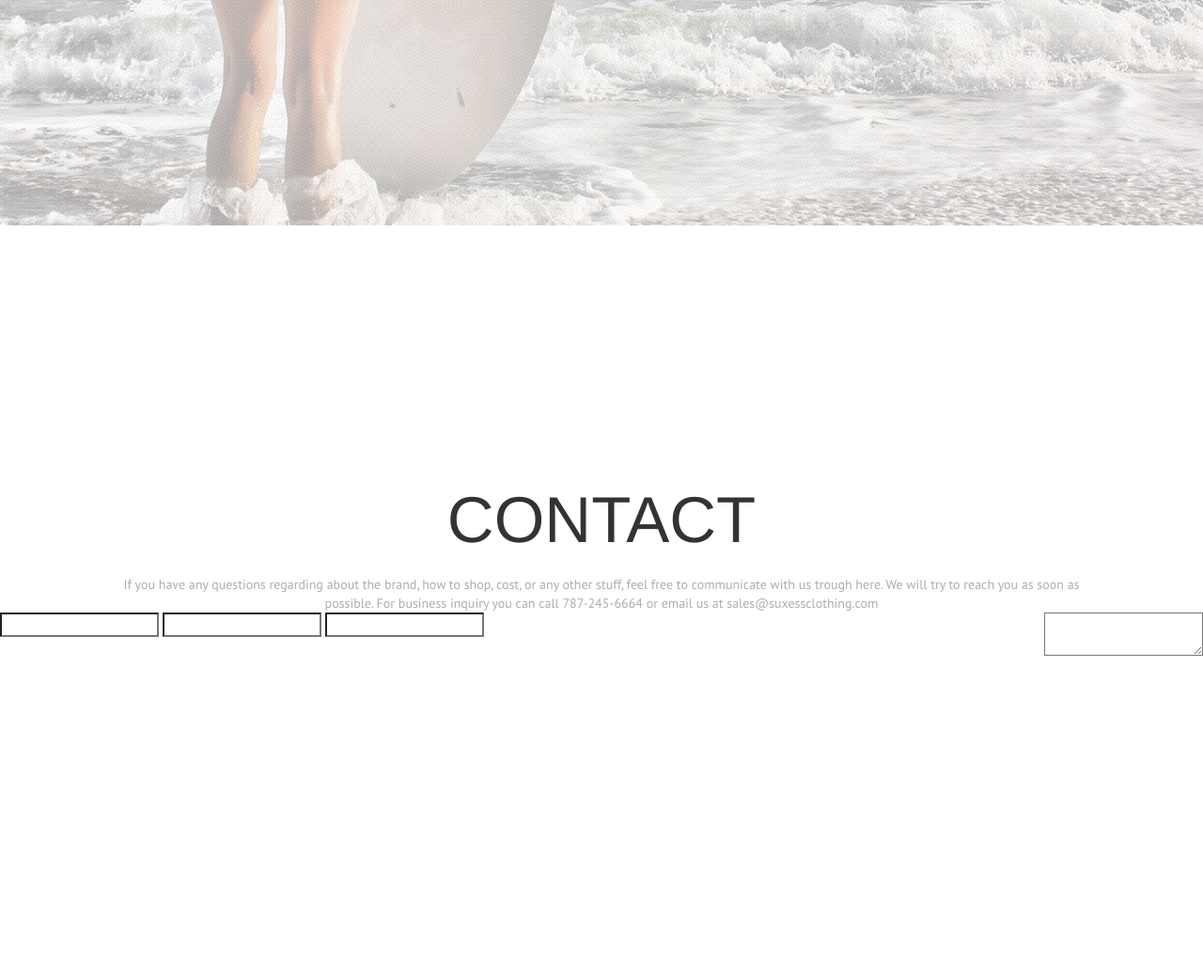
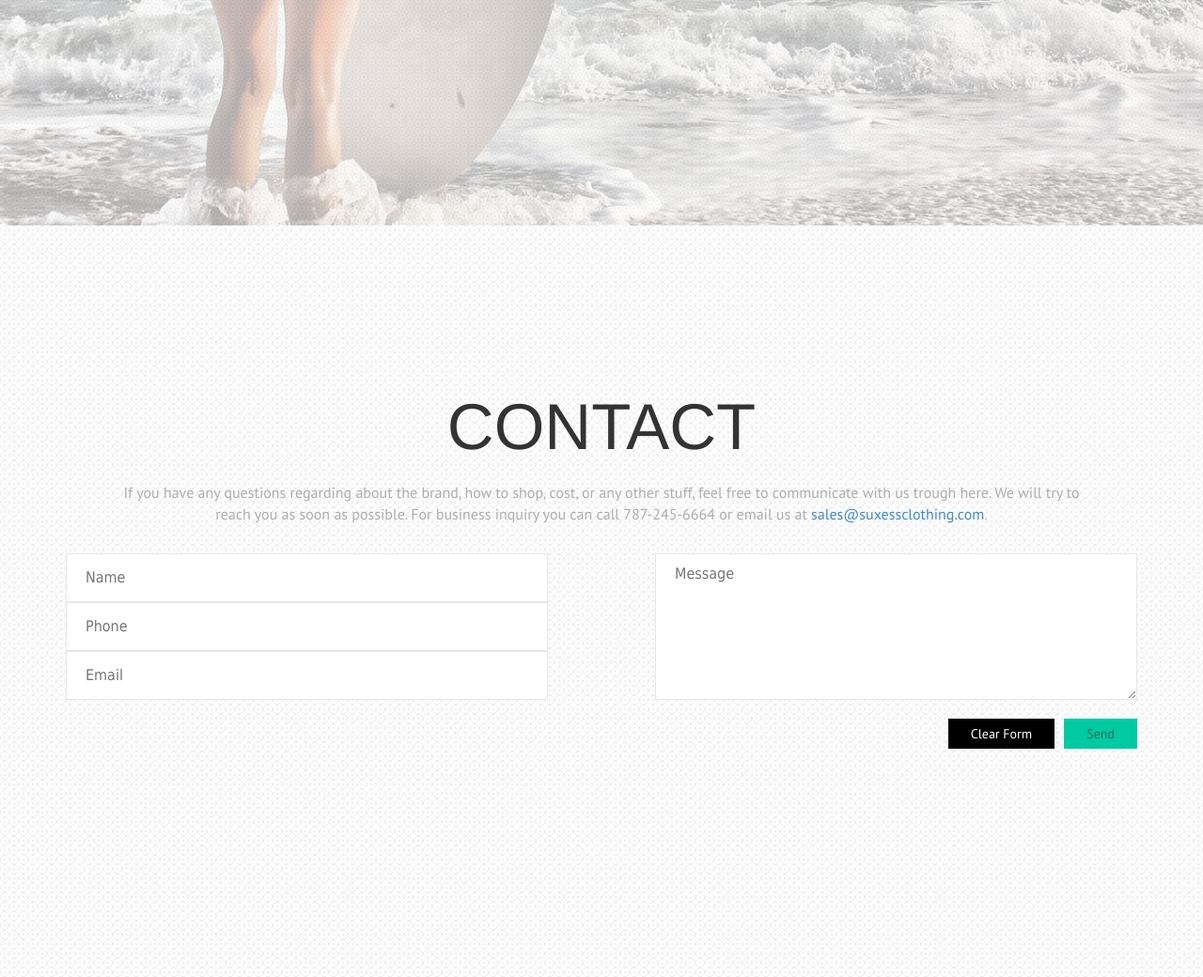
Before and after one commit to songecko/suxess-clothing, a PHP site: page / in a window 1280 px wide. Shown: the part 3760-4800 px from the top of the page at 94% size. Run offline with PHP 8.4, Linux system fonts and the light colour scheme; some libraries are stand-ins or nearby versions.

Commit message:
contact form

```diff
--- a/css/main.css
+++ b/css/main.css
@@ -170,6 +170,7 @@ section#lifestyle {
 }
 
 section#contact {
+	background: url(../images/contact-background.jpg);
 	display: table;
 }
 
@@ -180,9 +181,82 @@ section#contact h2 {
 }
 
 section#contact p.introText {
-	font-size: 14px;
+	font-size: 16px;
 	color: #adadad;
 	width: 80%;
 	text-align: center;
 	margin: 0 auto;
 }
+
+section#contact form {
+	margin-top: 30px;
+}
+
+section#contact form fieldset > div.pull-left, section#contact form fieldset > div.pull-right {
+	width: 45%;
+}
+
+section#contact form input, section#contact form textarea {
+	color: #929292;
+	font-family: Tahoma,Geneva,Kalimati,sans-serif;
+	font-size: 16px;
+	padding: 0 20px;
+}
+section#contact form input:focus, section#contact form textarea:focus {
+	outline: none;
+  	box-shadow:none !important;
+}
+
+section#contact form input {
+	width: 100%;
+	height: 52px;
+	border: 1px solid #e7e7e7;
+}
+
+section#contact form textarea {
+	width: 100%;
+	height: 156px;
+	border: 1px solid #e7e7e7;
+	padding-top: 10px;
+}
+
+section#contact form .actions {
+	float:right;
+	margin-top: 20px;
+	width: 100%;
+}
+
+section#contact form .actions .error, section#contact form .actions .success {
+	display: none;
+	float: right;
+	font-family: Tahoma,Geneva,Kalimati,sans-serif;
+	font-size: 16px;
+	line-height: 32px;
+	margin: 0 15px 0 0;
+}
+
+section#contact form .actions .error {
+	color: #ca0000;
+}
+
+section#contact form .actions .success {
+	color: #00caa2;
+}
+
+section#contact form button[type="reset"], section#contact form button[type="submit"] {
+	display:block;
+	float: right;
+	border: none;
+	padding: 6px 24px;
+}
+
+section#contact form button[type="reset"] {
+	background: #000000;
+	color: #FFFFFF;
+	margin-right: 10px;
+}
+
+section#contact form button[type="submit"] {
+	background: #00caa2;
+	color: #326b5c;
+}
--- a/index.html
+++ b/index.html
@@ -9,6 +9,8 @@
         <title>Suxess Clothing</title>
         <meta name="description" content="Suxess Clothing">
         <meta name="viewport" content="width=device-width">
+
+		<link rel="icon" href="favicon.ico" type="image/x-icon" />
 
 		<link href='http://fonts.googleapis.com/css?family=PT+Sans:400,700' rel='stylesheet' type='text/css'>
         <link rel="stylesheet" href="css/bootstrap.min.css">
@@ -39,7 +41,9 @@
     	</section>
     	<section id="shop">
     		<div class="contentMiddle">
-    			<img src="images/shopButton.png" alt="Shop" class="shopButton img-responsive" />
+    			<a href="http://suxessclothing.com/shop/" target="_blank">
+    				<img src="images/shopButton.png" alt="Shop" class="shopButton img-responsive" />
+    			</a>
     		</div>
     	</section>
     	<section id="gallery">
@@ -71,16 +75,37 @@
     	<section id="contact">
     		<div class="contentMiddle">
 	    		<h2>CONTACT</h2>
-	    		<p class="introText">If you have any questions regarding about the brand, how to shop, cost, or any other stuff, feel free to communicate with us trough here. We will try to reach you as soon as possible. For business inquiry you can call 787-245-6664 or email us at sales@suxessclothing.com</p>
-	    		<form action="#" method="post">
-	    			<div class="pull-left">
-	    				<input type="text" name="contact[name]" id="contact_name" />
-	    				<input type="text" name="contact[phone]" id="contact_phone" />
-	    				<input type="text" name="contact[email]" id="contact_email" />
-	    			</div>
-	    			<div class="pull-right">
-	    				<textarea name="contact[message]" id="contact_message">
-	    				</textarea>
+	    		<p class="introText">If you have any questions regarding about the brand, how to shop, cost, or any other stuff, feel free to communicate with us trough here. We will try to reach you as soon as possible. For business inquiry you can call 787-245-6664 or email us at <a href="mailto:sales@suxessclothing.com">sales@suxessclothing.com</a>.</p>
+	    		<form action="#" method="post" class="container">
+	    			<fieldset class="clarfix">
+		    			<div class="pull-left">
+		    				<input type="text" name="contact[name]" id="contact_name" placeholder="Name"
+		    					data-rule-required="true"
+		    					data-msg-required="Please enter your name"
+		    				/>
+		    				<input type="text" name="contact[phone]" id="contact_phone" placeholder="Phone"
+		    					data-rule-required="true"
+		    					data-msg-required="Please enter your phone"
+		    				/>
+		    				<input type="text" name="contact[email]" id="contact_email" placeholder="Email"
+		    					data-rule-required="true"
+		    					data-rule-email="true"
+		    					data-msg-required="Please enter your email address"
+		    					data-msg-email="Please enter a valid email address"
+		    				/>
+		    			</div>
+		    			<div class="pull-right">
+		    				<textarea name="contact[message]" id="contact_message" placeholder="Message"
+		    					data-rule-required="true"
+		    					data-msg-required="Please enter your message"
+		    				></textarea>
+		    			</div>
+	    			</fieldset>
+	    			<div class="actions clearfix">
+	    				<button type="submit">Send</button>
+	    				<button type="reset">Clear Form</button>
+	    				<p class="success">Thank you to contact us.</p>
+	    				<p class="error">Please fill all fields correctly.</p>
 	    			</div>
 	    		</form>
 	    	</div>
@@ -105,6 +130,7 @@
         <script>window.jQuery || document.write('<script src="js/vendor/jquery-1.10.1.min.js"><\/script>')</script>
         <script src="js/vendor/bootstrap.min.js"></script>
         <script src="js/vendor/jquery.scrollTo.min.js"></script>
+        <script src="js/vendor/jquery.validate.min.js"></script>
         <script src="js/main.js"></script>
     </body>
 </html>
--- a/js/main.js
+++ b/js/main.js
@@ -7,4 +7,34 @@ $(document).ready(function()
 		sectionSelector = $(this).data('section');
 		$(window).scrollTo($(sectionSelector), 500);
 	});
+
+	$('.categories a').click(function(e)
+	{
+		e.preventDefault();
+	});
+
+	$("section#contact form").validate(
+	{
+		onkeyup: false,
+		onclick: false,
+		onfocusout: false,
+		showErrors: function(errorMap, errorList)
+		{
+			$("p.success").hide();
+			$("p.error").show();
+		},
+		submitHandler: function(form)
+		{
+			$.ajax({
+                type: "POST",
+                url: 'processForm.php',
+                data: $(form).serialize(),
+                success: function(data, textStatus, jqXHR)
+                {
+                	$("p.error").hide();
+                	$("p.success").show();
+                }
+			});
+		}
+	});
 });
```
Also changed, not shown: processForm.php (added, +37 -0 lines), favicon.ico, images/contact-background.jpg (added), images/logo.png (added), js/vendor/jquery.validate.min.js (added), 1 other file.
